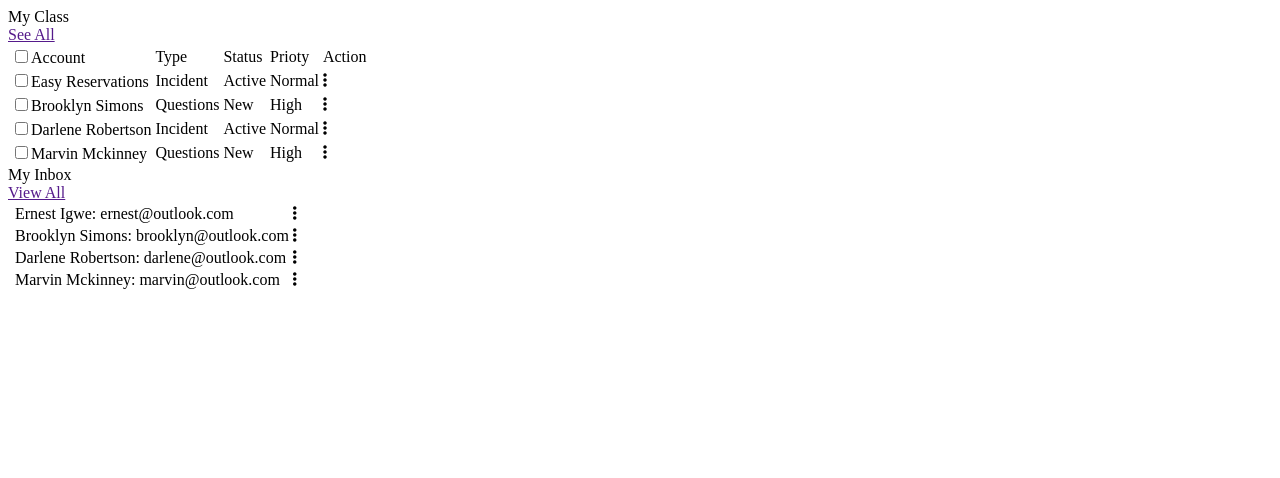
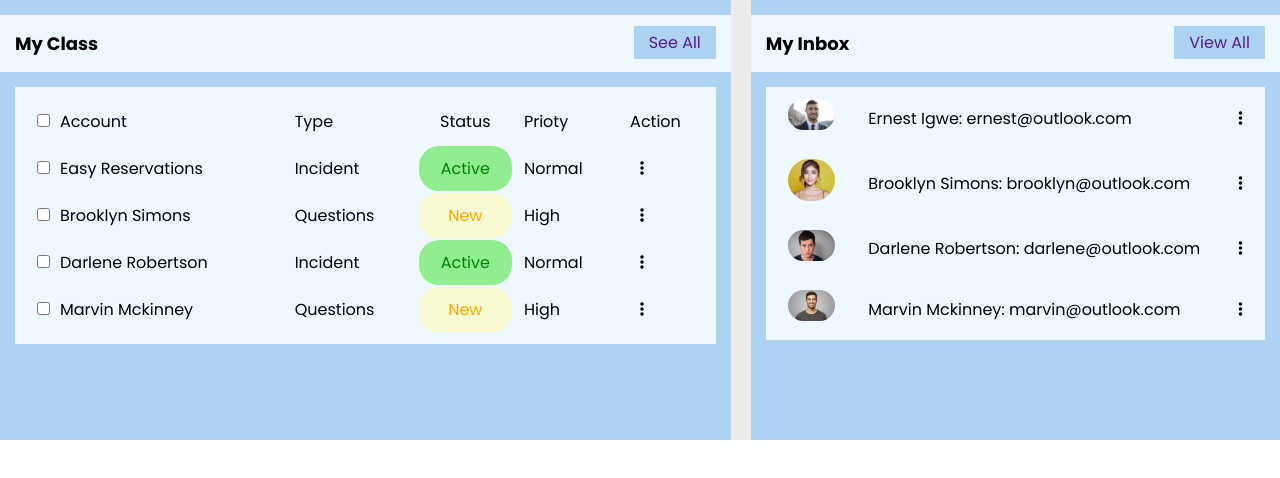
Before and after one commit to Nkegod/skylineict-cohort21, a plain HTML site: page myclass.html in a window 1280 px wide. Drawn offline with Linux system fonts and the light colour scheme.

Commit message:
The inclution of image folder and files renaming

```diff
--- a/index.html
+++ b/myclass.html
@@ -4,7 +4,7 @@
     <meta charset="UTF-8">
     <meta name="viewport" content="width=device-width, initial-scale=1.0">
     <title>mycases-inbox</title>
-    <link rel="stylesheet" href="table.css">
+    <link rel="stylesheet" href="./myclasstyle.css">
     <script src="https://kit.fontawesome.com/fb000b9cbd.js" crossorigin="anonymous"></script>
 
 </head>
```
Also changed, not shown: image/p2.jpg (added), image/p3.jpg (added), image/pexels-photo-3778603.webp (added), image/pp.webp (added), myclasstyle.css (renamed from style.css).
